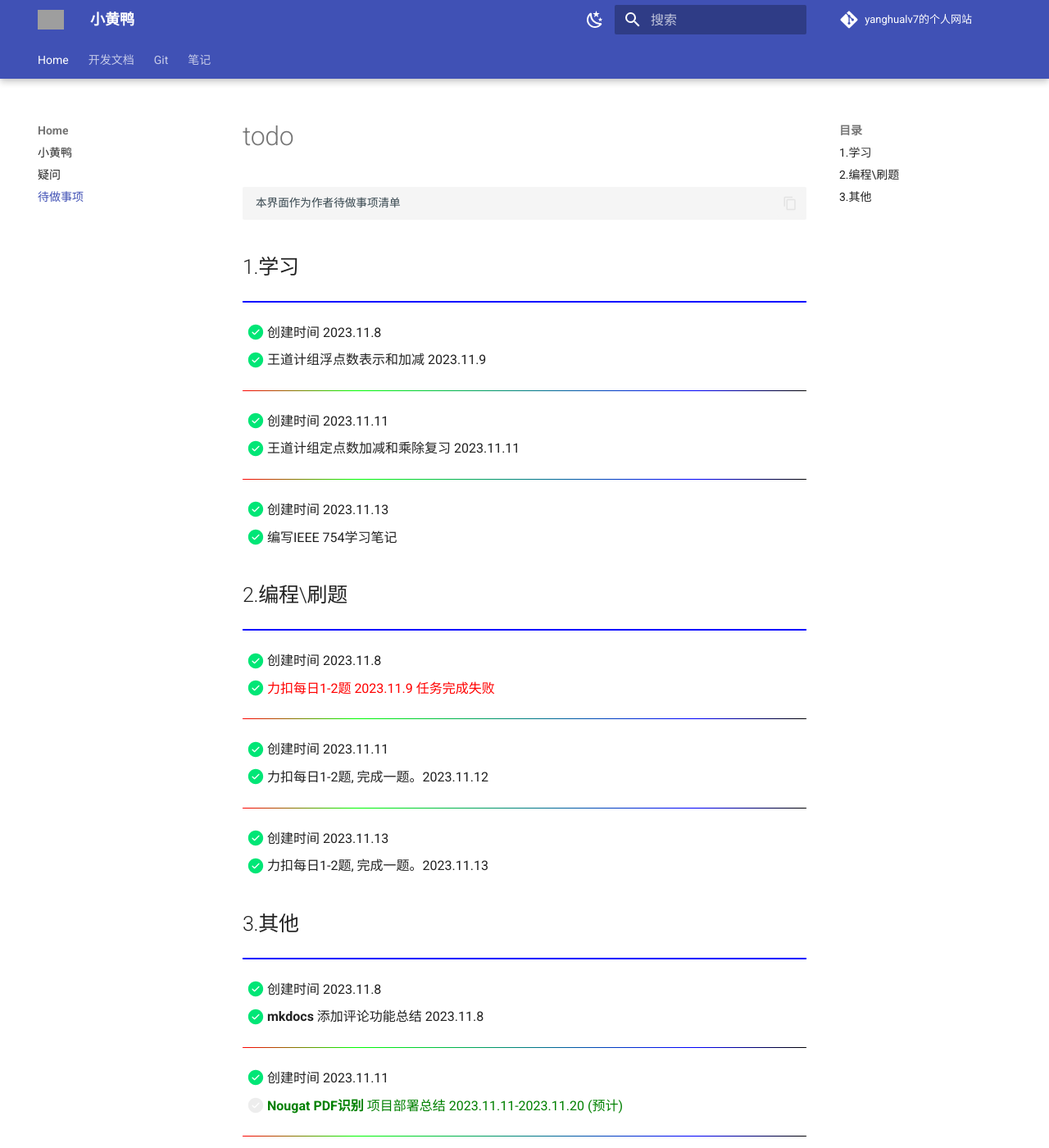
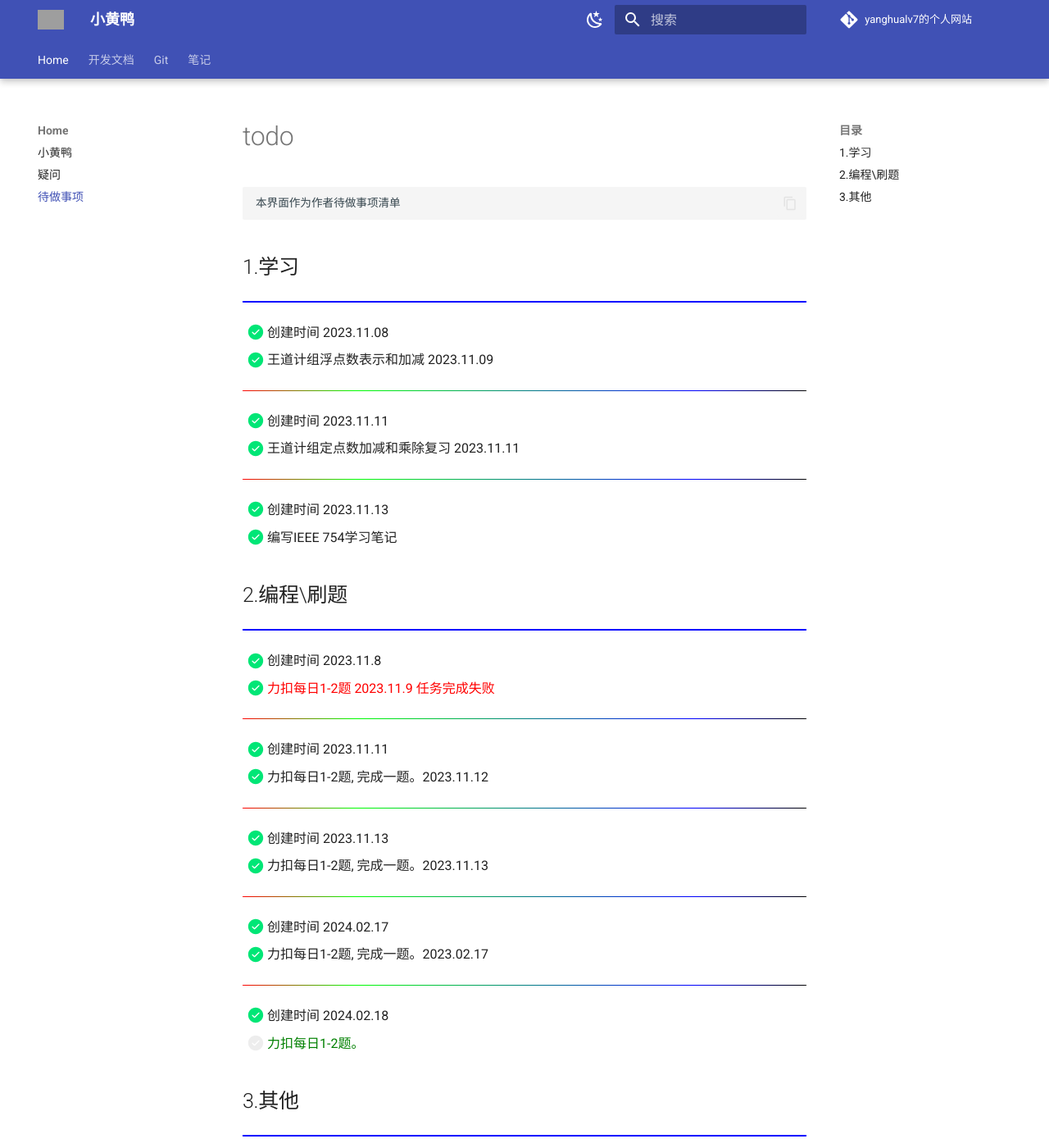
Before and after one commit to yanghualv7/yanghualv7.github.io, an MkDocs documentation site: the page built from docs/Home/todo.md, in a window 1280 px wide and 1400 px high. Shown: the whole window at 82% size. Built offline with MkDocs 1.6.1 and Material for MkDocs 9.7.7, drawn with Linux system fonts in a browser that asks for light colours; nearby versions of some CDN libraries; comment, search, counter and statistics services are not loaded; some of the changed text lies outside the part shown; grey boxes are pictures that could not be loaded.

Commit message:
+更新任务

```diff
--- a/docs/Home/todo.md
+++ b/docs/Home/todo.md
@@ -1,39 +1,32 @@
 # todo
 
     本界面作为作者待做事项清单
-
-
 
 ## 1.学习
 
 <hr style="border: 0; height: 2px; background-color: #00F;" ## 蓝色 2px>
 
-- [X] 创建时间 2023.11.8
-- [X] 王道计组浮点数表示和加减 2023.11.9
+- [X] 创建时间 2023.11.08
+- [X] 王道计组浮点数表示和加减 2023.11.09
 
 <hr style="border: 0; height: 1px; background: linear-gradient(to right, #F00, #0F0 20%, #00F 80%, #000);" ## 渐变色 1px>
-
 
 - [X] 创建时间 2023.11.11
 - [X] 王道计组定点数加减和乘除复习 2023.11.11
 
 <hr style="border: 0; height: 1px; background: linear-gradient(to right, #F00, #0F0 20%, #00F 80%, #000);" ## 渐变色 1px>
 
-
 - [X] 创建时间 2023.11.13
-- [x] 编写IEEE 754学习笔记
-
-
+- [X] 编写IEEE 754学习笔记
 
 ## 2.编程\刷题
 
 <hr style="border: 0; height: 2px; background-color: #00F;" ## 蓝色 2px>
 
 - [X] 创建时间 2023.11.8
-- [x] <font color="red">力扣每日1-2题 2023.11.9 任务完成失败</font>
+- [X] <font color="red">力扣每日1-2题 2023.11.9 任务完成失败</font>
 
 <hr style="border: 0; height: 1px; background: linear-gradient(to right, #F00, #0F0 20%, #00F 80%, #000);" ## 渐变色 1px>
-
 
 - [X] 创建时间 2023.11.11
 - [X] 力扣每日1-2题, 完成一题。2023.11.12
@@ -42,9 +35,17 @@
 
 
 - [X] 创建时间 2023.11.13
-- [x] 力扣每日1-2题, 完成一题。2023.11.13
+- [X] 力扣每日1-2题, 完成一题。2023.11.13
 
+<hr style="border: 0; height: 1px; background: linear-gradient(to right, #F00, #0F0 20%, #00F 80%, #000);" ## 渐变色 1px>
 
+- [x] 创建时间 2024.02.17
+- [x] 力扣每日1-2题, 完成一题。2023.02.17
+
+<hr style="border: 0; height: 1px; background: linear-gradient(to right, #F00, #0F0 20%, #00F 80%, #000);" ## 渐变色 1px>
+
+- [x] 创建时间 2024.02.18
+- [ ] <font color="green">力扣每日1-2题。</font>
 
 ## 3.其他
 
@@ -55,12 +56,10 @@
 
 <hr style="border: 0; height: 1px; background: linear-gradient(to right, #F00, #0F0 20%, #00F 80%, #000);" ## 渐变色 1px>
 
-
 - [X] 创建时间 2023.11.11
 - [ ] <font color="green">**Nougat PDF识别** 项目部署总结 2023.11.11-2023.11.20 (预计)</font>
 
 <hr style="border: 0; height: 1px; background: linear-gradient(to right, #F00, #0F0 20%, #00F 80%, #000);" ## 渐变色 1px>
-
 
 - [X] 创建时间 2023.11.13
 - [X] 完成测功仪数据周期性分析 2020.11.13
@@ -69,12 +68,23 @@
 
 <hr style="border: 0; height: 1px; background: linear-gradient(to right, #F00, #0F0 20%, #00F 80%, #000);" ## 渐变色 1px>
 
-
 - [X] 创建时间 2023.11.22
 - [X] 期末周，暂时停止更新
 
 <hr style="border: 0; height: 1px; background: linear-gradient(to right, #F00, #0F0 20%, #00F 80%, #000);" ## 渐变色 1px>
 
+- [x] 创建时间 2024.02.14
 
-- [X] 创建时间 2024.02.14
 - [ ] <font color="green">优化数据分析算法 2024.02.26 (预计)</font>
+
+    <hr style="border: 0; height: 3px; border-top: 3px dotted red;">
+
+  - [x] 分离 `桨分段 ` 2024.02.16
+
+  - [x] <font color="brown">分段算法(暂时未测试验证) 2024.02.16 </font>
+
+  - [ ] <font color="green">增加加全程平均数据(待完成) 2024.02.17-? </font>
+
+  - [ ] <font color="green">设计训练计划(待完成) 2024.02.17-?  </font>
+
+    <hr style="border: 0; height: 3px; border-top: 3px dotted red;">
```
